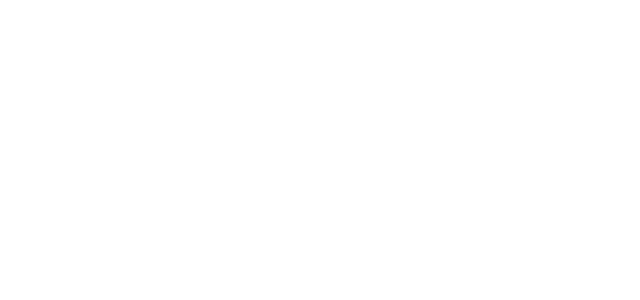
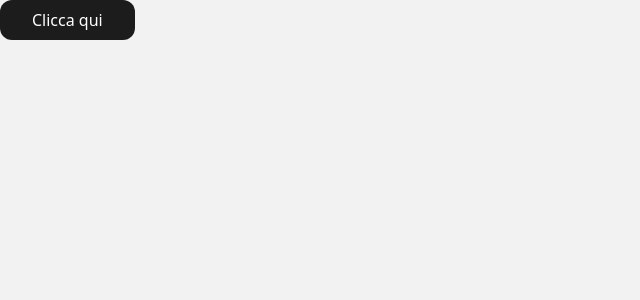
Before and after one commit to ItalianCookieMonster/boored, a React (Vite) app: page / in a window 1280 px wide. Shown: the top 300 px of the page, without its empty margins (0-640 px from the left). Built offline with nearby package versions, Linux system fonts and the light colour scheme.

Commit message:
DONE: added button component

```diff
--- a/src/App.jsx
+++ b/src/App.jsx
@@ -1,10 +1,12 @@
 
 import './App.css'
+import Button from './components/Button'
 
 function App() {
 
   return (
     <>
+      <Button type="button" text="Clicca qui" handleClick={() => alert('Ciao!')} />
     </>
   )
 }
--- /dev/null
+++ b/src/components/Button.jsx
@@ -0,0 +1,11 @@
+/* eslint-disable react/prop-types */
+const Button = ({ type, text, handleClick }) => {
+    return (
+        <button
+            type={type}
+            onClick={handleClick}
+            className="bg-secondary text-white rounded-xl px-8 py-2 hover:bg-secondary-hover"
+            >{text}</button>
+    )
+}
+export default Button
--- a/src/index.css
+++ b/src/index.css
@@ -14,3 +14,6 @@
 
   --background-hsl: hsl(240, 5%, 95%); /* Un bianco leggermente grigiastro */
 }
+body {
+  background-color: var(--background-hsl);
+}
--- a/tailwind.config.js
+++ b/tailwind.config.js
@@ -10,6 +10,7 @@
         primary: {
           DEFAULT: 'hsl(252, 89%, 63%)',
           hover: 'hsl(252, 89%, 73%)',
+        },
         accent: 'hsl(240, 14%, 97%)',
         text: 'hsl(0, 0%, 1%)',
         secondary: {
@@ -19,7 +20,7 @@
         background: 'hsl(240, 5%, 95%)',
       },
     }
-    }
+
   },
   plugins: [],
 }
```
Lines whose indentation alone changed are shown as unchanged.
